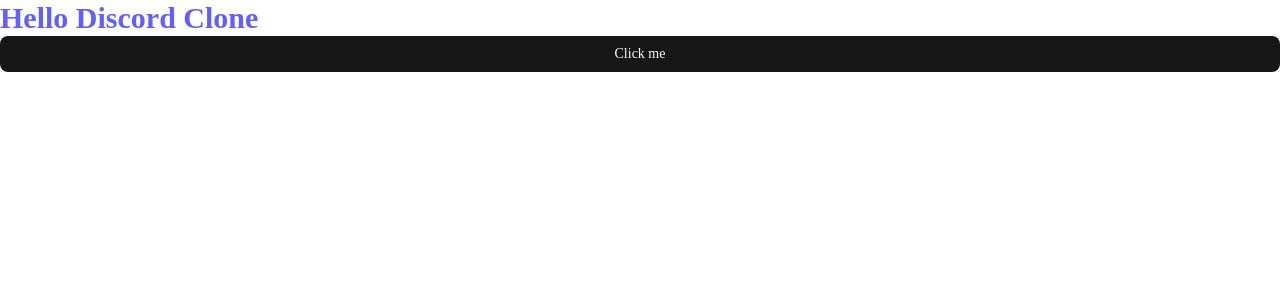
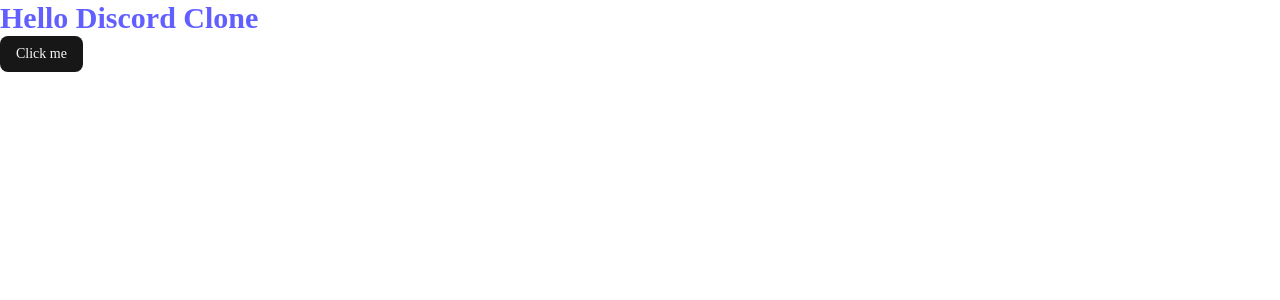
Before and after one commit to Tatianarjo/community-cord, a Next.js app: page / in a window 1280 px wide. Shown: the top 300 px of the page. Built offline with nearby package versions, Linux system fonts and the light colour scheme.

Commit message:
adds button component

```diff
--- a/app/page.tsx
+++ b/app/page.tsx
@@ -2,7 +2,7 @@
 
 export default function Home() {
   return (
-    <div className="flex flex-col">
+    <div>
     <p className="text-3xl font-bold text-indigo-500">
       Hello Discord Clone
       </p>
@@ -10,3 +10,5 @@
       </div>
   );
 }
+
+//22:22
```
